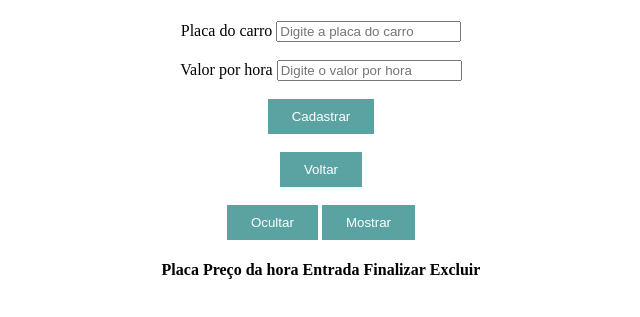
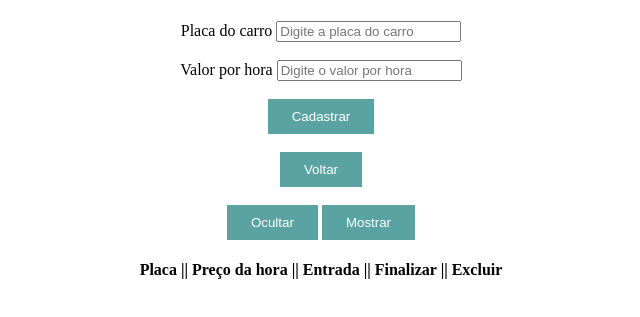
Before and after one commit to goesrafa/EstacionamentoTeste, a website: page indexcarro.html in a window 1280 px wide. Shown: the part 371-688 px from the top of the page, without its empty margins (319-959 px from the left). Drawn offline with nearby package versions, Linux system fonts and the light colour scheme.

Commit message:
Atualização de visual

```diff
--- a/indexcarro.html
+++ b/indexcarro.html
@@ -54,11 +54,11 @@
                         <table class="table table-hover">
                             <thead>
                                 <tr>
-                                    <th>Placa</th>
-                                    <th>Preço da hora</th>
-                                    <th>Entrada</th>
-                                    <th>Finalizar</th>
-                                    <th>Excluir</th>
+                                    <th>Placa ||</th>
+                                    <th>Preço da hora ||</th>
+                                    <th>Entrada ||</th>
+                                    <th>Finalizar ||</th>
+                                    <th>Excluir </th>
                                 </tr>
                             </thead>
                             <tbody id="result">
```
Also changed, not shown: indexmoto.html (+4 -4 lines).
